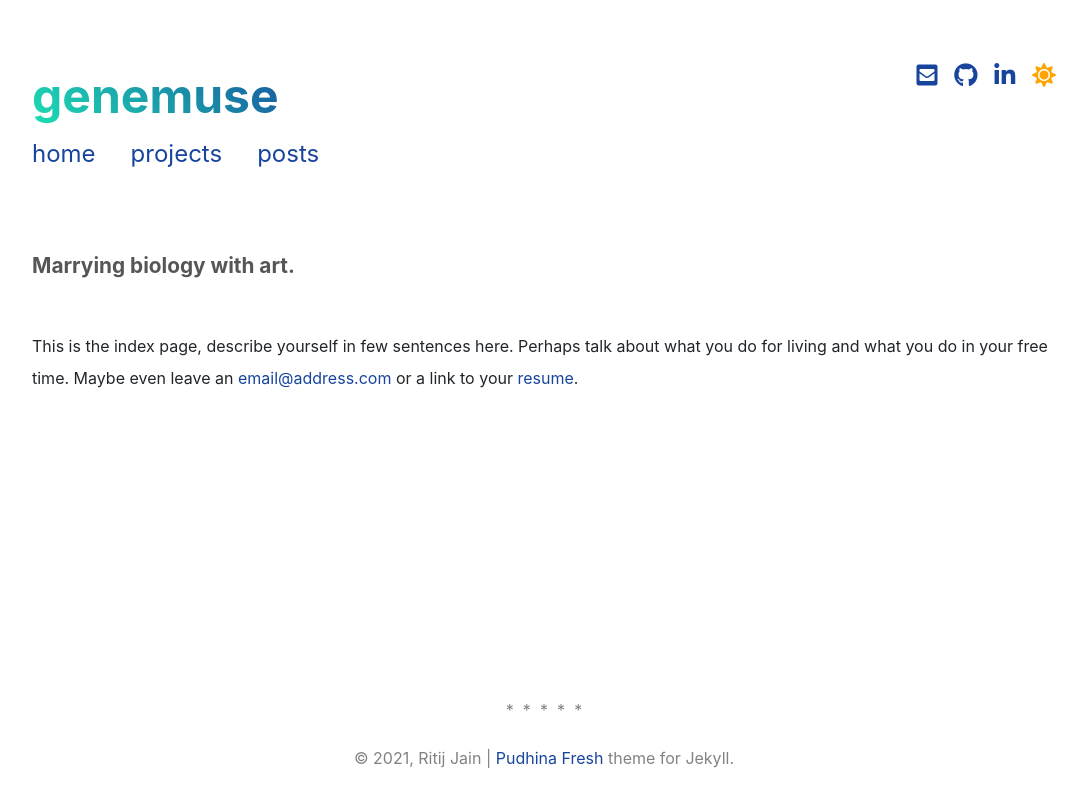
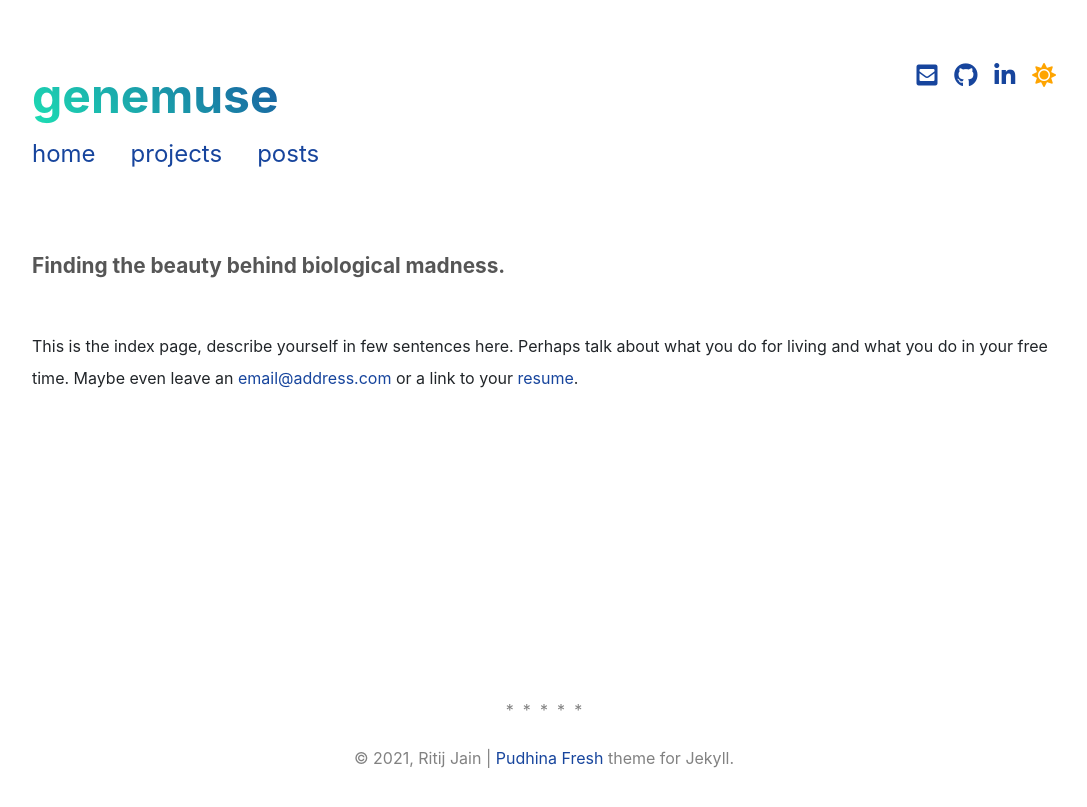
Before and after one commit to MurtoHilali/genemuse, a Jekyll site: the page built from index.md, in a window 1280 px wide. Shown: the top 807 px of the page, without its empty margins (96-1183 px from the left). Built offline with Jekyll 4.4.1, drawn with Linux system fonts in a browser that asks for light colours; nearby versions of some CDN libraries; a style sheet for code colours, icons or effects is not loaded.

Commit message:
Update index.md

```diff
--- a/index.md
+++ b/index.md
@@ -7,7 +7,7 @@ description: Turning genomic data into art.
 sitemap:
   priority: 1.0
 ---
-<p class="describe-text">Marrying biology with art.</p>
+<p class="describe-text">Finding the beauty behind biological madness.</p>
 <br>
 This is the index page, describe yourself in few sentences here. Perhaps talk about what you do for living and what you do in your free time. Maybe even leave an [email@address.com](#) or a link to your [resume](#).
 
```
